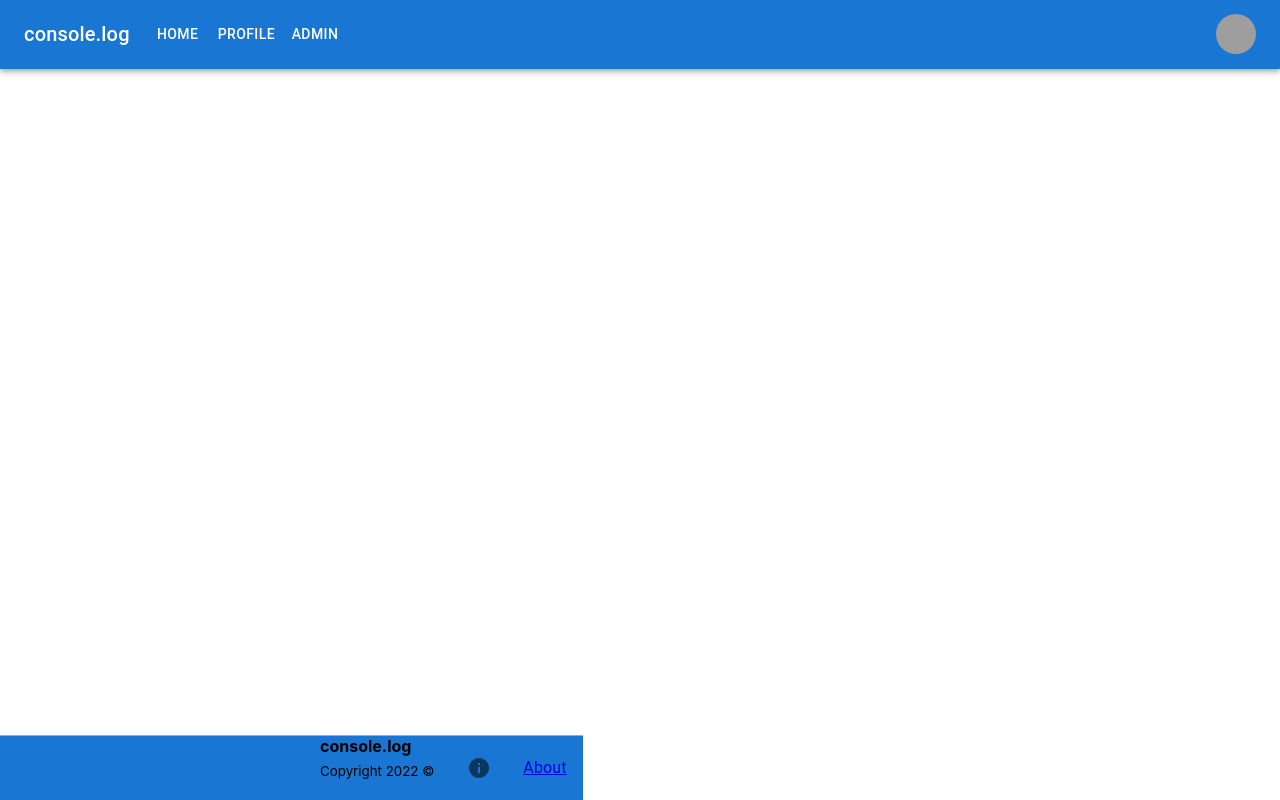
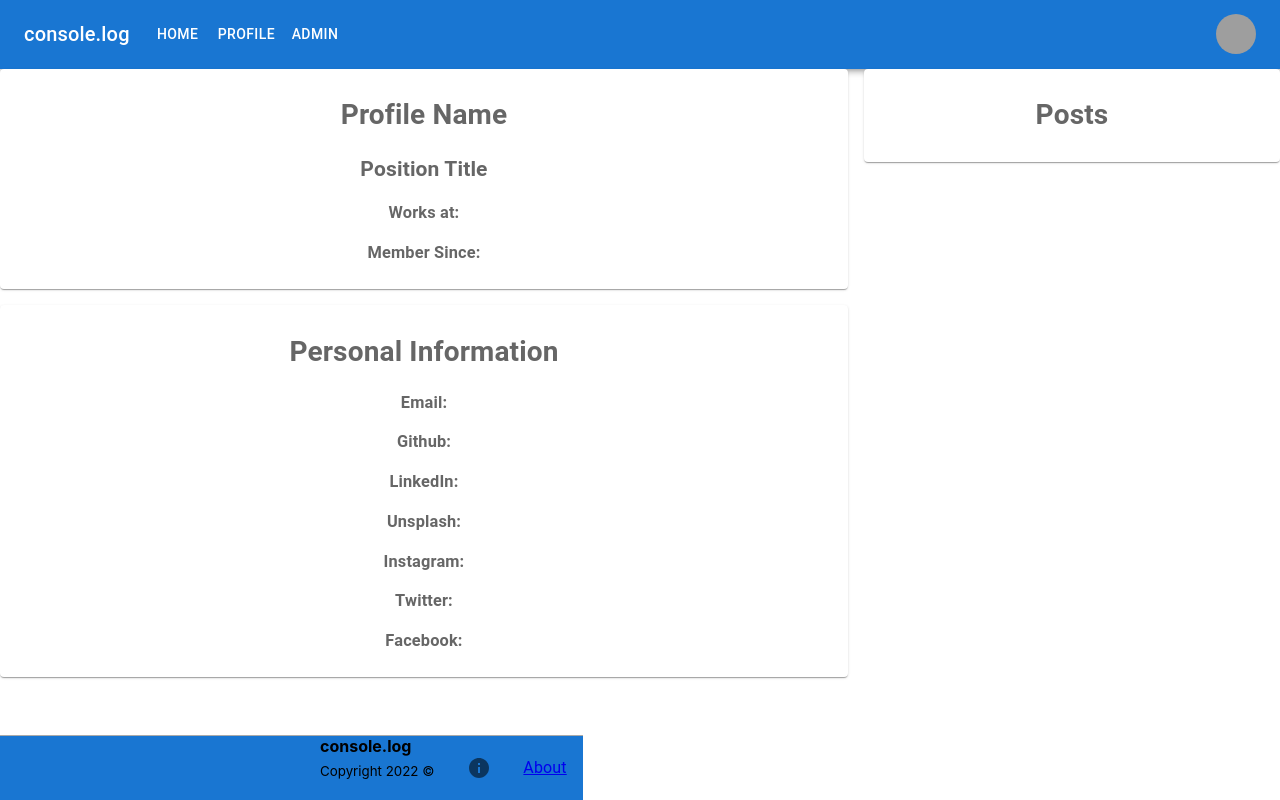
Before and after one commit to g-broadhead/console.log, a React (Create React App) app in the folder client/: page /profile in a window 1280 px wide. Built offline with nearby package versions, Linux system fonts and the light colour scheme; grey boxes are pictures that could not be loaded.

Commit message:
progile page main layout

```diff
--- a/client/src/App.js
+++ b/client/src/App.js
@@ -12,6 +12,7 @@ import RegisterForm from './components/RegisterForm';
 import Landing from './pages/Landing';
 import Home from './pages/Home';
 import Auth from './pages/Auth';
+import Profile from './pages/Profile';
 import Post from './pages/Post';
 import Login from './pages/Login';
 import Register from './pages/Register';
@@ -26,6 +27,7 @@ function App() {
           <Route exact path="/" element={<Auth />} />
           <Route exact path="/" element={<Landing />} />
           <Route exact path="/home" element={<Home />} />
+          <Route exact path="/profile" element={<Profile />} />
           <Route exact path="/post" element={<Post />} />
           <Route exact path="/login" element={<Login />} />
           <Route exact path="/register" element={<Register />} />
--- a/client/src/pages/Profile/Profile.js
+++ b/client/src/pages/Profile/Profile.js
@@ -1,18 +1,47 @@
 
+import { styled } from '@mui/material/styles';
+import Box from '@mui/material/Box';
+import Paper from '@mui/material/Paper';
+import Grid from '@mui/material/Grid';
 import AppHeader from '../../components/AppHeader';
 import AppFooter from '../../components/AppFooter';
-import Container from '@mui/material/Container';
 
 const Profile = (props) => {
+  const Item = styled(Paper)(({ theme }) => ({
+    ...theme.typography.body2,
+    padding: theme.spacing(1),
+    textAlign: 'center',
+    color: theme.palette.text.secondary,
+  }));
   return (
-    <>
-      <AppHeader />
-      <Container>
-        <h3>Profile Page</h3>
-        <p>Hello this is where all the content goes. Need to fill this with stuff!</p>
-      </Container>
-      <AppFooter />
-    </>
+    <Box display="grid" gridTemplateColumns="repeat(12, 1fr)" gap={2}>
+      <Box gridColumn="span 8">
+        <Item>
+          <h1>Profile Name</h1>
+          <h2>Position Title</h2>
+          <h3>Works at: </h3>
+          <h3>Member Since: </h3>
+        </Item>
+      </Box>
+      <Box gridColumn="span 4">
+        <Item>
+        <h1>Posts</h1>
+        <div></div>
+        </Item>
+      </Box>
+      <Box gridColumn="span 8">
+      <Item>
+        <h1>Personal Information</h1>
+        <h3>Email: </h3>
+        <h3>Github: </h3>
+        <h3>LinkedIn: </h3>
+        <h3>Unsplash: </h3>
+        <h3>Instagram: </h3>
+        <h3>Twitter: </h3>
+        <h3>Facebook: </h3>
+        </Item>
+      </Box>
+    </Box>
   );
 }
 
```
Also changed, not shown: 1 other file (tests, documents, lock files or other folders).
